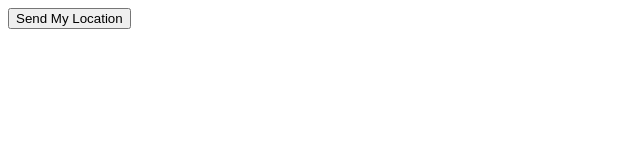
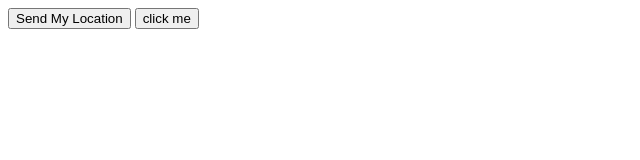
Before and after one commit to piyush030749874/PG, a plain HTML site: page index.html in a window 1280 px wide. Shown: the whole page, without its empty margins (0-640 px from the left). Drawn offline with Linux system fonts and the light colour scheme.

Commit message:
Add files via upload

```diff
--- a/index.html
+++ b/index.html
@@ -34,5 +34,6 @@
       });
     }
   </script>
+    <a href="website.html"><button>click me</button></a>
 </body>
 </html>
```
